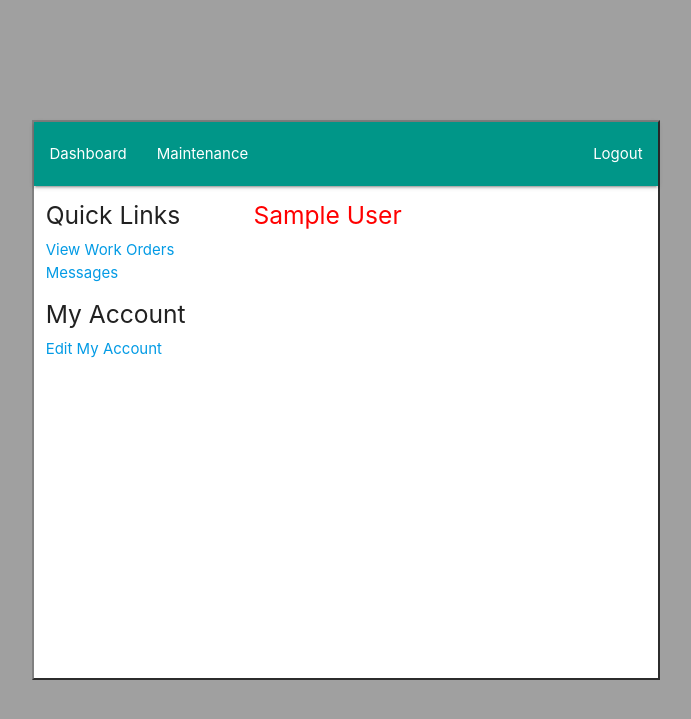
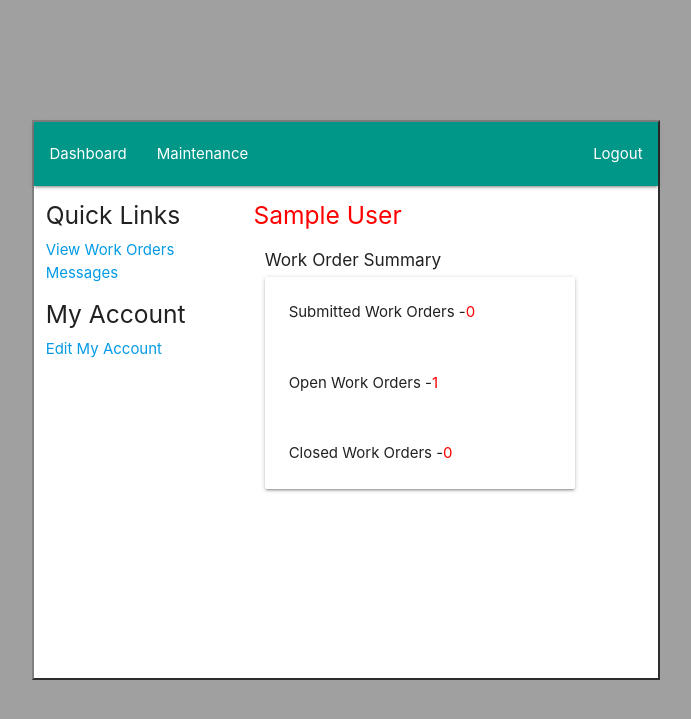
Before and after one commit to AndrewDimes/My-Maintenance, a Django app: page /index/ in a window 1280 px wide. Shown: the top 719 px of the page, without its empty margins (294-985 px from the left). Run offline with Django 3.2, Linux system fonts and the light colour scheme; a user stored in the database is signed in; tables that the repository leaves empty hold one stand-in row (values such as "Sample post").

Commit message:
add work order totals to dashboard

```diff
--- a/mymaintenance_app/static/css/style.css
+++ b/mymaintenance_app/static/css/style.css
@@ -10,6 +10,15 @@ body{
 }
 
 .login-box{
+    display: flex;
+    justify-content: center;
+    align-items: center;
+    background-color: white;
+    width:70%;
+    height:70%;
+    border:  2px  outset gray
+}
+.signup-box{
     display: flex;
     justify-content: center;
     align-items: center;
@@ -51,10 +60,14 @@ margin-left: -20%;
     flex-direction: row;
     margin-left: 10%;
     margin-right: 10%;
+
 }
 .red-text {
     color: red;
-    margin-left: 0%;
+    margin-left: 35%;
+    margin-top:-3%;
+
+    text-align:center;
 }
 .signup-p {
     margin-left: 0%;
--- a/mymaintenance_app/templates/index.html
+++ b/mymaintenance_app/templates/index.html
@@ -8,13 +8,36 @@
     <div class="col s4">
         <h5>Quick Links</h5>
         <a href="{% url 'maintenance' %}">View Work Orders</a><br>
-        <a href="{% url 'workorder_create' %}">Messages</a><br>
+        <a href="">Messages</a><br>
         <h5>My Account</h5>
         <a href="{% url 'profile_update' profile.id%}">Edit My Account</a><br>
     </div>
     <div class="col s8">
 
         <h5><span style="color:red;">{{profile.full_name}}</span></h5>
+        <div class="col s12 m7">
+            <h6 class="header"> Work Order Summary </h6>
+            <div style="width:150%;" class="card">
+              <div class="card-image">
+              </div>
+              <div class="card-stacked">
+                <div class="card-content">
+                  <p >Submitted Work Orders -  <span style="color:red;"> {{all_sub_work}}</span></p>
+                </div>
+              </div>
+              <div class="card-stacked">
+                <div class="card-content">
+                  <p>Open Work Orders -   <span style="color:red;"> {{all_open_work}}</span></p>
+                </div>
+              </div>
+              <div class="card-stacked">
+                <div class="card-content">
+                  <p >Closed Work Orders -   <span style="color:red;"> {{all_closed_work}}</span></p>
+                </div>
+
+              </div>
+            </div>
+          </div>
 
     </div>
   </div>
@@ -30,6 +53,29 @@
     <div class="col s8">
 
         <h5>Hello, <span style="color:red;">{{profile.full_name}}</span></h5>
+        <div class="col s12 m7">
+            <h6 class="header"> Apt: {{profile.apartment}} </h6>
+            <div style="width:150%;" class="card">
+              <div class="card-image">
+              </div>
+              <div class="card-stacked">
+                <div class="card-content">
+                  <p >Submitted Work Orders -  <span style="color:red;"> {{sub_work}}</span></p>
+                </div>
+              </div>
+              <div class="card-stacked">
+                <div class="card-content">
+                  <p>Open Work Orders -   <span style="color:red;"> {{open_work}}</span></p>
+                </div>
+              </div>
+              <div class="card-stacked">
+                <div class="card-content">
+                  <p >Closed Work Orders -   <span style="color:red;"> {{closed_work}}</span></p>
+                </div>
+
+              </div>
+            </div>
+          </div>
     </div>
   </div>
   {%endif%}
--- a/mymaintenance_app/views.py
+++ b/mymaintenance_app/views.py
@@ -28,14 +28,31 @@ def home(request):
 
 
 def index(request):
+    open_work = 0
+    sub_work = 0
+    closed_work = 0
+    all_open_work = 0
+    all_sub_work = 0
+    all_closed_work = 0
     profile_query = Profile.objects.filter(user=request.user)
     profile = profile_query[0]
-    print(profile)
     work_orders = WorkOrder.objects.filter(user=request.user)
-
-
-
-    return render(request, 'index.html', {'profile': profile})
+    work_orders_all = WorkOrder.objects.all()
+    for work in work_orders:
+        if work.status == 'S':
+            sub_work = sub_work + 1
+        elif work.status == 'O':
+            open_work = open_work + 1
+        elif work.status == 'C':
+            closed_work == closed_work + 1
+    for work in work_orders_all:
+        if work.status == 'S':
+            all_sub_work = all_sub_work + 1
+        elif work.status == 'O':
+            all_open_work = all_open_work + 1
+        elif work.status == 'C':
+            all_closed_work == all_closed_work + 1
+    return render(request, 'index.html', {'profile': profile, 'sub_work': sub_work, 'open_work': open_work, 'closed_work': closed_work, 'all_sub_work': all_sub_work, 'all_open_work': all_open_work, 'all_closed_work': all_closed_work})
 
 
 def maintenance(request):
```
Also changed, not shown: mymaintenance_app/templates/registration/signup.html (+4 -3 lines).
